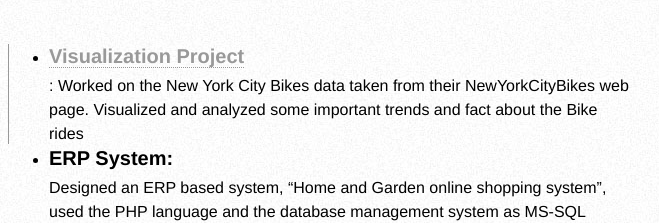
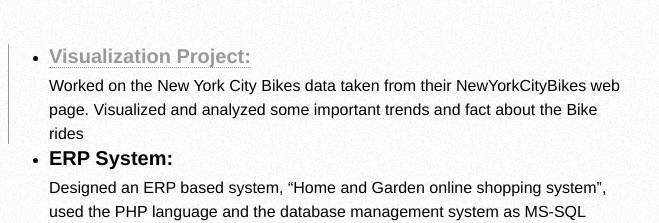
Before and after one commit to raviladhar/raviladhar.github, a plain HTML site: page index.html in a window 1280 px wide. Shown: the part 1425-1648 px from the top of the page, 408-1067 px from the left. Drawn offline with Linux system fonts and the light colour scheme.

Commit message:
Update1.3

```diff
--- a/index.html
+++ b/index.html
@@ -110,7 +110,7 @@
             <dt>Projects:</dt>
             <dd>
                 <ul>
-                    <li><h2><a href="http://bl.ocks.org/raviladhar/raw/ea22e3a4b00138aafb6204c3666d31db/"> <b>Visualization Project </b> </h2></a>: Worked on the New York City Bikes data taken from their NewYorkCityBikes web page. Visualized and analyzed some important trends and fact about the Bike rides </li>
+                    <li><h2><a href="http://bl.ocks.org/raviladhar/raw/ea22e3a4b00138aafb6204c3666d31db/"> <b>Visualization Project:</b></h2></a> Worked on the New York City Bikes data taken from their NewYorkCityBikes web page. Visualized and analyzed some important trends and fact about the Bike rides </li>
                     <li><h2><b>ERP System: </b></h2> Designed an ERP based system, “Home and Garden online shopping system”, used the PHP language and the database management system as MS-SQL server at St. Mary’s university of San Antonio TX.</li>
                     <li><h2><b>Mr. Blue Drone:</b></h2> Designed Android Bluetooth Car, which works with android smart phone, Bluetooth shield and 12V relay Circuits with Arduino Programming</li>
                 </ul>
```
